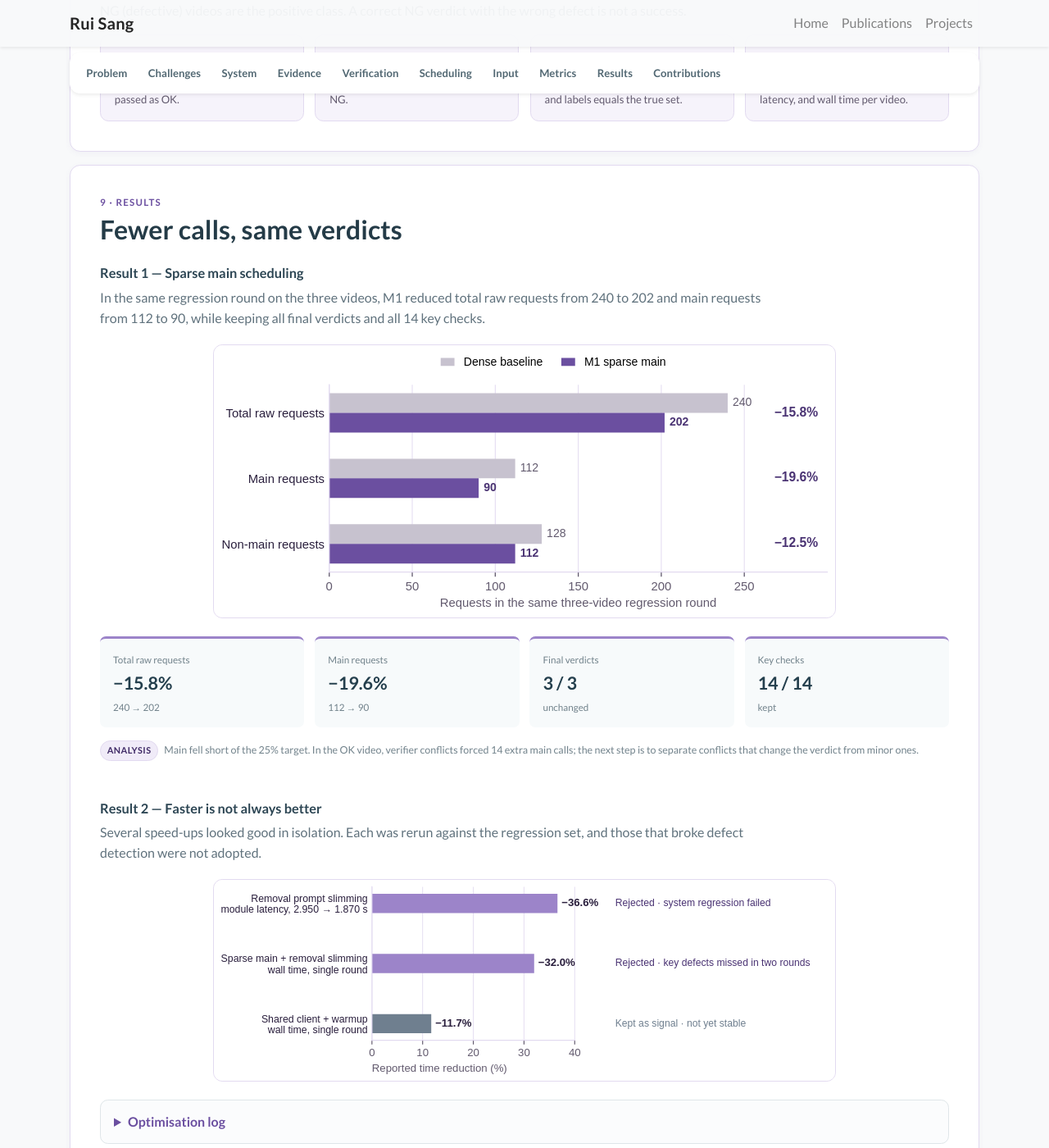
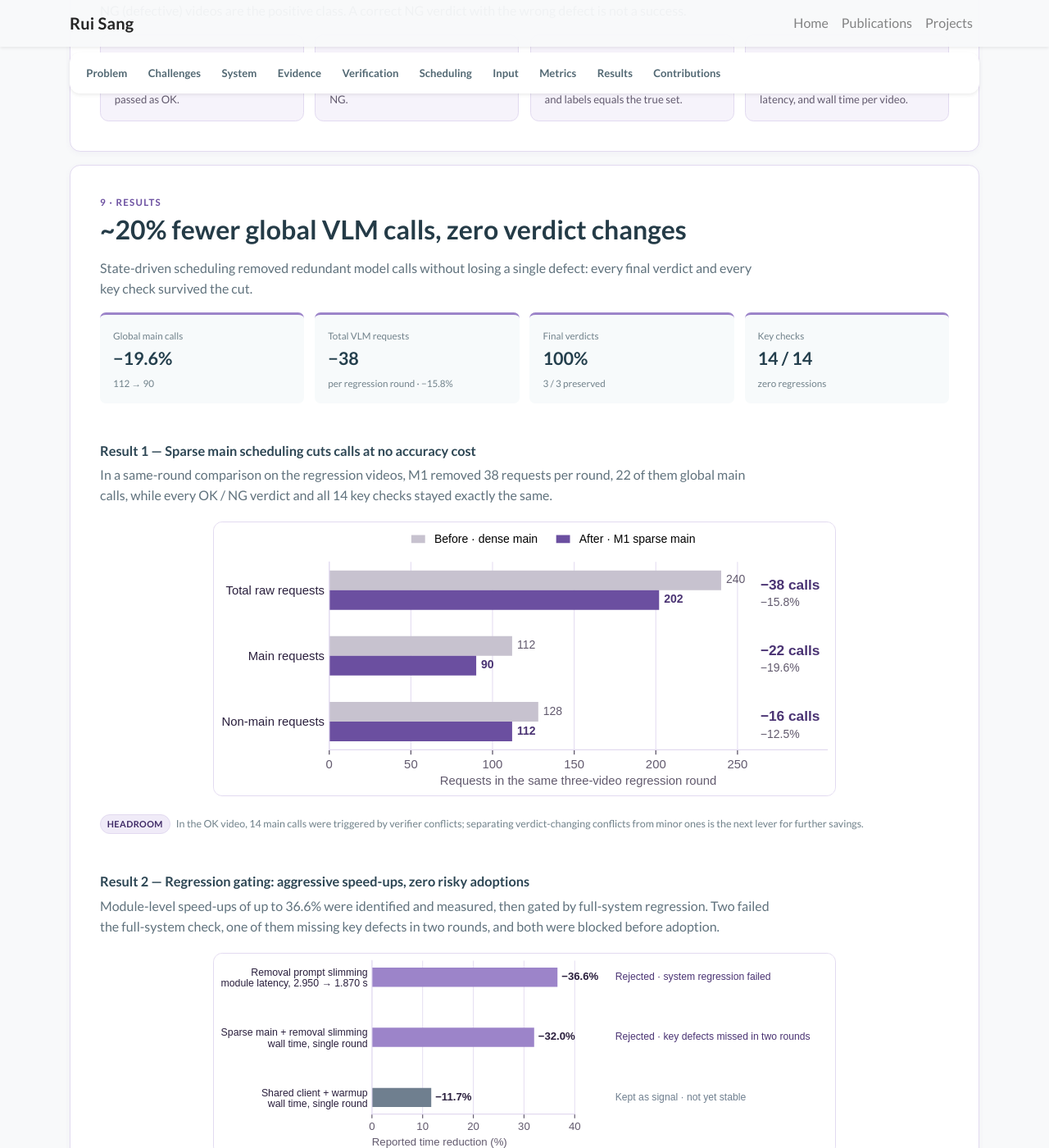
Before and after one commit to richael-sang/richael-sang.github.io, a Jekyll site: the page built from _projects/bosch-sop.md, in a window 1280 px wide and 1400 px high, scrolled down 6082 px. Shown: the whole window at 82% size. Built offline with Jekyll 4.4.1, drawn with Linux system fonts in a browser that asks for light colours; nearby versions of some CDN libraries; a style sheet for code colours, icons or effects is not loaded; some of the changed text lies outside the part shown.

Commit message:
Strengthen the framing of the Bosch results section.
Co-authored-by: Cursor <cursoragent@cursor.com>

```diff
--- a/_projects/bosch-sop.md
+++ b/_projects/bosch-sop.md
@@ -324,43 +324,50 @@ section_nav:
 
 <section class="project-section" id="results">
   {% include i18n.html tag="div" class="section-kicker" en="9 · Results" zh="9 · 结果" %}
-  {% include i18n.html tag="h2" en="Fewer calls, same verdicts" zh="更少调用，结论不变" %}
+  {% include i18n.html tag="h2" en="~20% fewer global VLM calls, zero verdict changes" zh="全局 VLM 调用减少近 20%，检测结论零变化" %}
+  {% include i18n.html tag="p" class="section-intro" en="State-driven scheduling removed redundant model calls without losing a single defect: every final verdict and every key check survived the cut." zh="状态驱动调度砍掉了冗余的模型调用，同时没有漏掉任何一个缺陷：所有最终判断与关键检查点全部保留。" %}
+  <div class="result-highlight-grid">
+    <div>{% include i18n.html tag="span" en="Global main calls" zh="全局 main 调用" %}<strong>−19.6%</strong><small>112 → 90</small></div>
+    <div>{% include i18n.html tag="span" en="Total VLM requests" zh="VLM 总请求" %}<strong>−38</strong>{% include i18n.html tag="small" en="per regression round · −15.8%" zh="每轮回归 · −15.8%" %}</div>
+    <div>{% include i18n.html tag="span" en="Final verdicts" zh="最终判断" %}<strong>100%</strong>{% include i18n.html tag="small" en="3 / 3 preserved" zh="3 / 3 全部保持" %}</div>
+    <div>{% include i18n.html tag="span" en="Key checks" zh="关键检查点" %}<strong>14 / 14</strong>{% include i18n.html tag="small" en="zero regressions" zh="零回退" %}</div>
+  </div>
 
-  {% include i18n.html tag="h3" class="mt-4" en="Result 1 — Sparse main scheduling" zh="结果 1 — 稀疏 main 调度" %}
-  {% include i18n.html tag="p" class="section-intro" en="In the same regression round on the three videos, M1 reduced total raw requests from 240 to 202 and main requests from 112 to 90, while keeping all final verdicts and all 14 key checks." zh="在三条视频的同一轮回归中，M1 将总请求从 240 次降到 202 次，main 请求从 112 次降到 90 次，同时保持全部最终判断与 14 个关键检查点。" %}
+  {% include i18n.html tag="h3" class="mt-5" en="Result 1 — Sparse main scheduling cuts calls at no accuracy cost" zh="结果 1 — 稀疏 main 调度：降调用，不降准确性" %}
+  {% include i18n.html tag="p" class="section-intro" en="In a same-round comparison on the regression videos, M1 removed 38 requests per round, 22 of them global main calls, while every OK / NG verdict and all 14 key checks stayed exactly the same." zh="在回归视频的同轮对照中，M1 每轮少发 38 次请求，其中 22 次是全局 main 调用；所有 OK / NG 判断与 14 个关键检查点保持完全一致。" %}
   <figure class="data-figure">
     <img src="{{ '/assets/images/projects/bosch-sop/request-reduction.svg' | relative_url }}" alt="Requests before and after M1: total 240 to 202, main 112 to 90, non-main 128 to 112" data-alt-en="Requests before and after M1: total 240 to 202, main 112 to 90, non-main 128 to 112" data-alt-zh="M1 前后的请求数：总计 240 到 202，main 112 到 90，非 main 128 到 112" loading="lazy">
   </figure>
-  <div class="result-highlight-grid">
-    <div>{% include i18n.html tag="span" en="Total raw requests" zh="总请求" %}<strong>−15.8%</strong><small>240 → 202</small></div>
-    <div>{% include i18n.html tag="span" en="Main requests" zh="main 请求" %}<strong>−19.6%</strong><small>112 → 90</small></div>
-    <div>{% include i18n.html tag="span" en="Final verdicts" zh="最终判断" %}<strong>3 / 3</strong>{% include i18n.html tag="small" en="unchanged" zh="保持不变" %}</div>
-    <div>{% include i18n.html tag="span" en="Key checks" zh="关键检查点" %}<strong>14 / 14</strong>{% include i18n.html tag="small" en="kept" zh="全部保持" %}</div>
-  </div>
-  <p class="source-line"><span class="evidence-chip">{% include i18n.html en="Analysis" zh="分析" %}</span> {% include i18n.html en="Main fell short of the 25% target. In the OK video, verifier conflicts forced 14 extra main calls; the next step is to separate conflicts that change the verdict from minor ones." zh="main 的降幅没有达到 25% 的目标。OK 视频中校验冲突强制触发了 14 次 main；下一步是区分会改变结论的冲突和轻微不一致。" %}</p>
+  <p class="source-line"><span class="evidence-chip">{% include i18n.html en="Headroom" zh="后续空间" %}</span> {% include i18n.html en="In the OK video, 14 main calls were triggered by verifier conflicts; separating verdict-changing conflicts from minor ones is the next lever for further savings." zh="OK 视频中有 14 次 main 由校验冲突触发；区分会改变结论的冲突与轻微不一致，是进一步降低调用的下一个抓手。" %}</p>
 
-  {% include i18n.html tag="h3" class="mt-5" en="Result 2 — Faster is not always better" zh="结果 2 — 更快不一定更好" %}
-  {% include i18n.html tag="p" class="section-intro" en="Several speed-ups looked good in isolation. Each was rerun against the regression set, and those that broke defect detection were not adopted." zh="几项提速在单独测量时效果明显。每一项都在回归集上复验，破坏缺陷识别的方案没有采用。" %}
+  {% include i18n.html tag="h3" class="mt-5" en="Result 2 — Regression gating: aggressive speed-ups, zero risky adoptions" zh="结果 2 — 回归把关：大胆提速，零风险上线" %}
+  {% include i18n.html tag="p" class="section-intro" en="Module-level speed-ups of up to 36.6% were identified and measured, then gated by full-system regression. Two failed the full-system check, one of them missing key defects in two rounds, and both were blocked before adoption." zh="识别并测量了最高 36.6% 的模块级提速，再交由全系统回归把关。其中两项未通过全系统回归（一项连续两轮漏掉关键缺陷），均在采用前被拦下。" %}
   <figure class="data-figure">
     <img src="{{ '/assets/images/projects/bosch-sop/optimisation-outcomes.svg' | relative_url }}" alt="Reported time reductions of three optimisation attempts and their regression outcomes" data-alt-en="Reported time reductions of three optimisation attempts and their regression outcomes" data-alt-zh="三项优化尝试的时间降幅及其回归结果" loading="lazy">
   </figure>
+  <div class="result-highlight-grid">
+    <div>{% include i18n.html tag="span" en="Removal module latency" zh="removal 模块延迟" %}<strong>−36.6%</strong><small>2.950 → 1.870 s</small></div>
+    <div>{% include i18n.html tag="span" en="Removal output length" zh="removal 输出长度" %}<strong>−46%</strong>{% include i18n.html tag="small" en="prompt slimming" zh="prompt 精简" %}</div>
+    <div>{% include i18n.html tag="span" en="End-to-end wall time" zh="端到端总耗时" %}<strong>−32%</strong>{% include i18n.html tag="small" en="best single round" zh="最佳单轮" %}</div>
+    <div>{% include i18n.html tag="span" en="Risky speed-ups blocked" zh="拦下的风险方案" %}<strong>2 / 2</strong>{% include i18n.html tag="small" en="caught by regression" zh="均由回归发现" %}</div>
+  </div>
   <details class="technical-details result-table-details mt-3">
     <summary>{% include i18n.html en="Optimisation log" zh="优化记录" %}</summary>
     <div class="table-responsive">
       <table class="table technical-table">
         <thead><tr><th>{% include i18n.html en="Change" zh="改动" %}</th><th>{% include i18n.html en="Measured effect" zh="测得效果" %}</th><th>{% include i18n.html en="Decision" zh="决定" %}</th></tr></thead>
         <tbody>
-          <tr class="table-emphasis"><td>{% include i18n.html en="M1 sparse main" zh="M1 稀疏 main" %}</td><td>{% include i18n.html en="Requests 240 → 202, verdicts kept" zh="请求 240 → 202，结论保持" %}</td><td>{% include i18n.html en="Adopted" zh="采用" %}</td></tr>
-          <tr><td>{% include i18n.html en="Removal prompt slimming" zh="removal prompt 精简" %}</td><td>{% include i18n.html en="Output −46%, module latency 2.950 → 1.870 s" zh="输出 −46%，模块延迟 2.950 → 1.870 秒" %}</td><td>{% include i18n.html en="Rejected: system regression failed" zh="未采用：系统回归未通过" %}</td></tr>
-          <tr><td>{% include i18n.html en="Sparse main + removal slimming" zh="稀疏 main + removal 精简" %}</td><td>{% include i18n.html en="Wall time −32% in one round" zh="单轮总耗时 −32%" %}</td><td>{% include i18n.html en="Rejected: key defects missed in two rounds" zh="未采用：两轮均漏掉关键缺陷" %}</td></tr>
-          <tr><td>{% include i18n.html en="Shared client + warmup" zh="共享客户端 + 预热" %}</td><td>{% include i18n.html en="Wall time −11.7% in one round" zh="单轮总耗时 −11.7%" %}</td><td>{% include i18n.html en="Signal only, not yet stable" zh="仅作为信号，尚不稳定" %}</td></tr>
+          <tr class="table-emphasis"><td>{% include i18n.html en="M1 sparse main" zh="M1 稀疏 main" %}</td><td>{% include i18n.html en="Requests 240 → 202, main 112 → 90, verdicts kept" zh="请求 240 → 202，main 112 → 90，结论保持" %}</td><td>{% include i18n.html en="Adopted" zh="采用" %}</td></tr>
+          <tr><td>{% include i18n.html en="Removal prompt slimming" zh="removal prompt 精简" %}</td><td>{% include i18n.html en="Output −46%, module latency 2.950 → 1.870 s" zh="输出 −46%，模块延迟 2.950 → 1.870 秒" %}</td><td>{% include i18n.html en="Blocked: system regression failed" zh="拦下：系统回归未通过" %}</td></tr>
+          <tr><td>{% include i18n.html en="Sparse main + removal slimming" zh="稀疏 main + removal 精简" %}</td><td>{% include i18n.html en="Wall time −32% in one round" zh="单轮总耗时 −32%" %}</td><td>{% include i18n.html en="Blocked: key defects missed in two rounds" zh="拦下：两轮均漏掉关键缺陷" %}</td></tr>
+          <tr><td>{% include i18n.html en="Shared client + warmup" zh="共享客户端 + 预热" %}</td><td>{% include i18n.html en="Wall time −11.7% in one round" zh="单轮总耗时 −11.7%" %}</td><td>{% include i18n.html en="Promising, under further validation" zh="有潜力，继续验证中" %}</td></tr>
           <tr><td>{% include i18n.html en="Concurrency of 2" zh="并发数 2" %}</td><td>{% include i18n.html en="Tail latency worse" zh="尾延迟变差" %}</td><td>{% include i18n.html en="Not adopted" zh="未采用" %}</td></tr>
         </tbody>
       </table>
     </div>
   </details>
   <div class="tradeoff-callout mt-3">
-    {% include i18n.html en="A 15.8% cut in requests is not a 15.8% cut in latency or cost: request types differ in length and the service load varies between runs." zh="请求减少 15.8% 不等于延迟或成本减少 15.8%：不同类型请求的长度不同，服务负载在各轮之间也有波动。" %}
+    {% include i18n.html en="Every optimisation was accepted only if it kept the defect report intact: speed was never traded for a missed screw or label." zh="每项优化都必须保证缺陷报告完整才会被采用：从不以漏掉一颗螺丝或一张标签为代价换取速度。" %}
   </div>
 </section>
 
```
Also changed, not shown: scripts/generate_bosch_figures.py (+6 -4 lines), assets/images/projects/bosch-sop/m1-schedule.svg, assets/images/projects/bosch-sop/optimisation-outcomes.svg, assets/images/projects/bosch-sop/request-reduction.svg.
